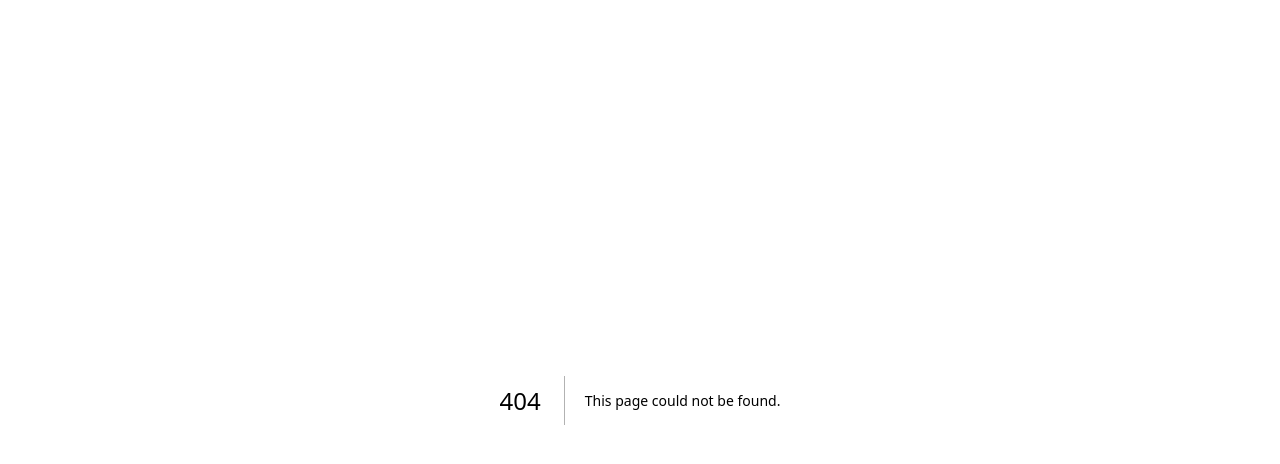
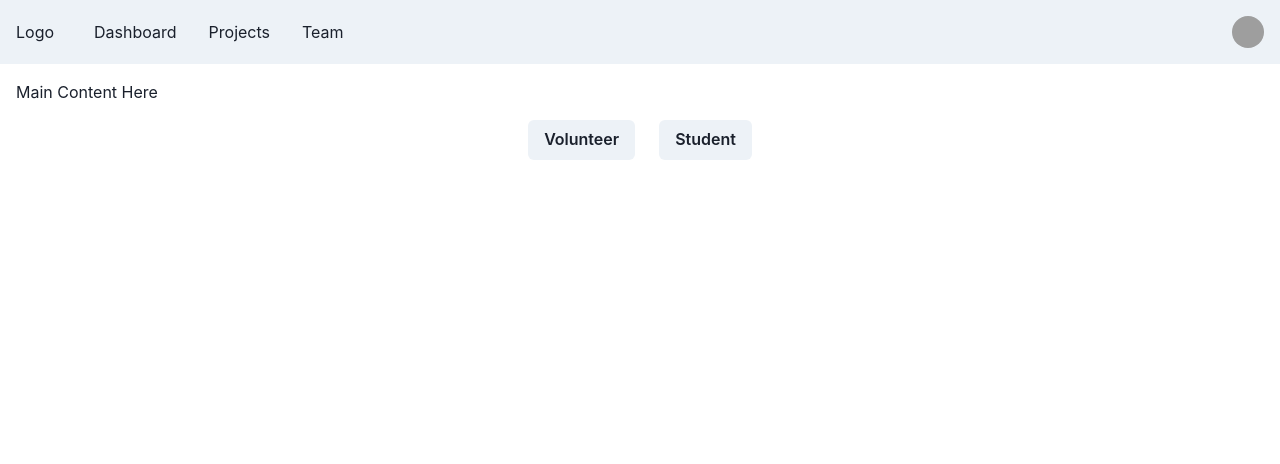
Before and after one commit to cfgblr2023/Team-18, a Next.js app in the folder web/: page /volunteer in a window 1280 px wide. Before the commit this address had no page. Shown: the top 464 px of the page. Built offline with nearby package versions, Linux system fonts and the light colour scheme; grey boxes are pictures that could not be loaded.

Commit message:
feat: selection page

```diff
--- /dev/null
+++ b/web/app/volunteer/page.js
@@ -0,0 +1,40 @@
+"use client"
+import React from 'react'
+import NavLoggedin from '../../components/NavLoggedin'
+import { HStack, VStack } from '@chakra-ui/layout'
+import { Button } from '@chakra-ui/button'
+
+
+
+const page = () => {
+    return (
+        <>
+            <NavLoggedin />
+            <VStack
+                spacing="24px"
+                align="center"
+                w="100%"
+            >
+                <HStack
+                    spacing="24px"
+                    align="center"
+                    justify="center"
+                    w="100%"
+                >
+                    <Button
+                        onClick={() => {
+                            window.location.href = '/volunteer-dashboard'
+                        }}
+                    >Volunteer</Button>
+                    <Button
+                        onClick={() => {
+                            window.location.href = '/dashboard'
+                        }}
+                    >Student</Button>
+                </HStack>
+            </VStack>
+        </>
+    )
+}
+
+export default page
```
